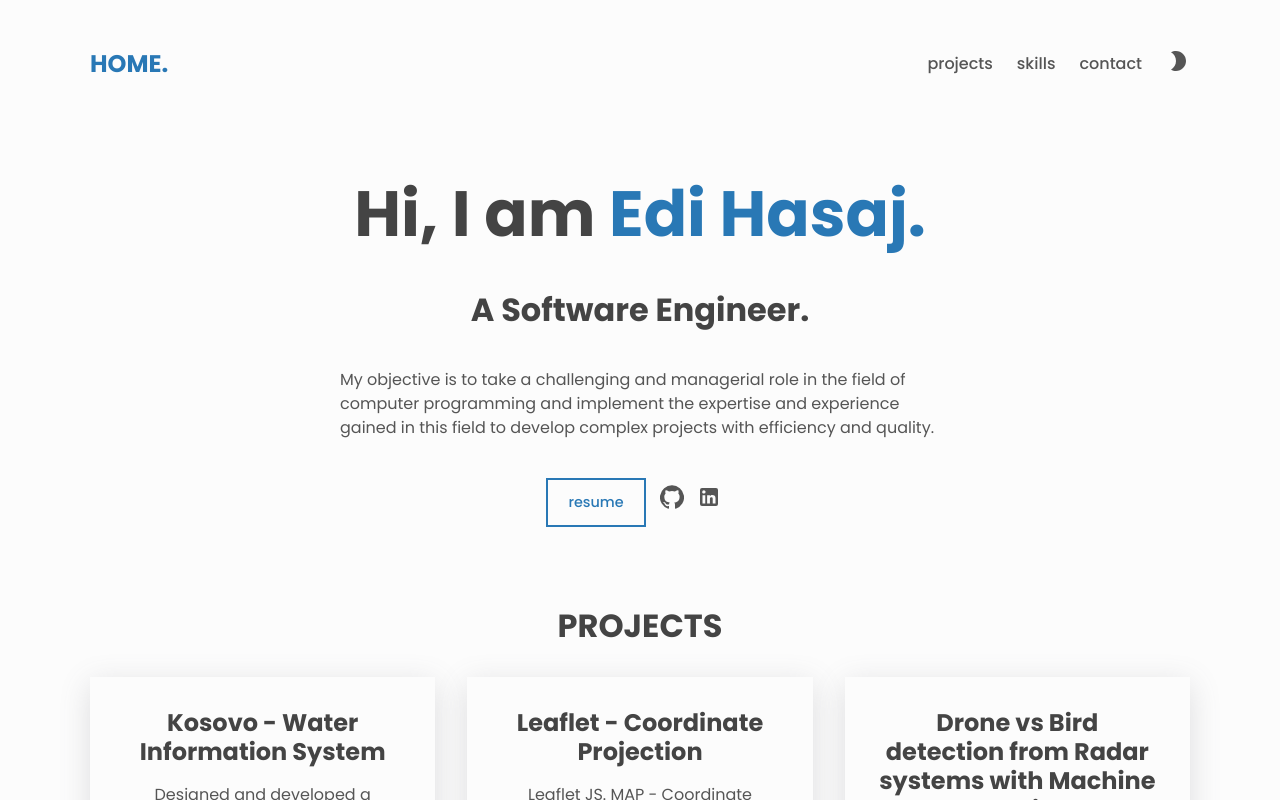
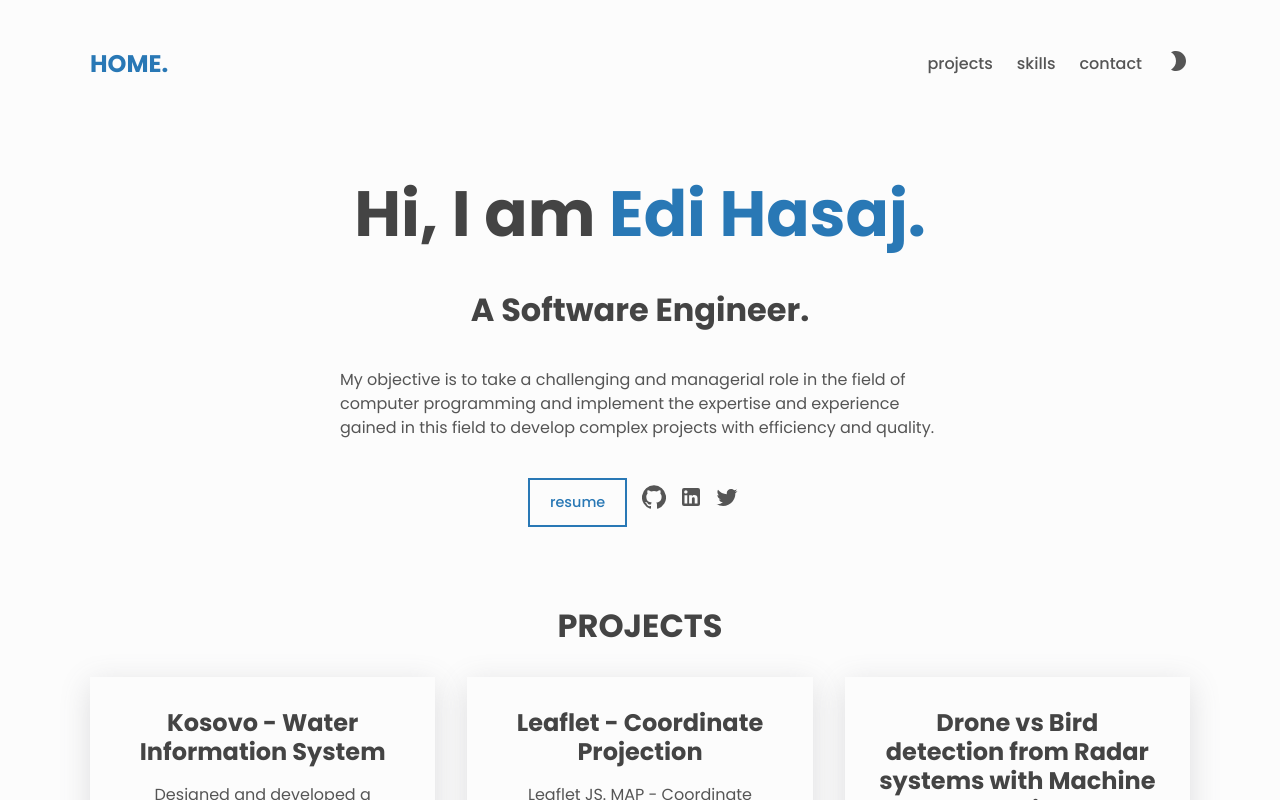
Before and after one commit to edihasaj/portfolio, a React (Create React App) app: page / in a window 1280 px wide. Shown: the top 800 px of the page. Built offline with nearby package versions, Linux system fonts and the light colour scheme.

Commit message:
added final touches

```diff
--- a/package.json
+++ b/package.json
@@ -2,14 +2,13 @@
   "name": "portfolio",
   "version": "1.2.6",
   "private": true,
-  "homepage": "https://edihasaj.github.io",
+  "homepage": "https://edihasaj.github.io/portfolio",
   "dependencies": {
     "@material-ui/core": "^4.12.3",
     "@material-ui/icons": "^4.11.2",
     "@testing-library/jest-dom": "^5.14.1",
     "@testing-library/react": "^12.0.0",
     "@testing-library/user-event": "^13.2.1",
-    "gh-pages": "^3.2.3",
     "prop-types": "^15.7.2",
     "react": "^17.0.2",
     "react-dom": "^17.0.2",
@@ -47,6 +46,7 @@
     "eslint-plugin-prettier": "^4.0.0",
     "eslint-plugin-react": "^7.25.1",
     "eslint-plugin-react-hooks": "^4.2.0",
+    "gh-pages": "^3.2.3",
     "prettier": "^2.3.2"
   }
 }
--- a/src/components/About/About.js
+++ b/src/components/About/About.js
@@ -1,5 +1,6 @@
 import GitHubIcon from '@material-ui/icons/GitHub'
 import LinkedInIcon from '@material-ui/icons/LinkedIn'
+import TwitterIcon from '@material-ui/icons/Twitter';
 import { about } from '../../portfolio'
 import './About.css'
 import resumeFile from "../../assets/resume.pdf"
@@ -48,6 +49,16 @@ const About = () => {
                 <LinkedInIcon />
               </a>
             )}
+
+            {social.twitter && (
+              <a
+                href={social.twitter}
+                aria-label='twitter'
+                className='link link--icon'
+              >
+                <TwitterIcon />
+              </a>
+            )}
           </>
         )}
       </div>
--- a/src/components/Footer/Footer.js
+++ b/src/components/Footer/Footer.js
@@ -3,7 +3,7 @@ import './Footer.css'
 const Footer = () => (
   <footer className='footer'>
     <a
-      href='https://edihasaj.github.io'
+      href='https://twitter.com/hasajedi'
       className='link footer__link'
     >
       Created By Edi Hasaj
--- a/src/portfolio.js
+++ b/src/portfolio.js
@@ -1,7 +1,7 @@
 // all the properties are optional - can be left empty or deleted
 
 const header = {
-  homepage: '/',
+  homepage: '/portfolio',
   title: 'HOME.',
 }
 
@@ -17,6 +17,7 @@ const about = {
   social: {
     linkedin: 'https://linkedin.com/in/edihasaj',
     github: 'https://github.com/edihasaj',
+    twitter: 'https://twitter.com/hasajedi',
   },
 }
 
```
Also changed, not shown: 1 other file (tests, documents, lock files or other folders).
